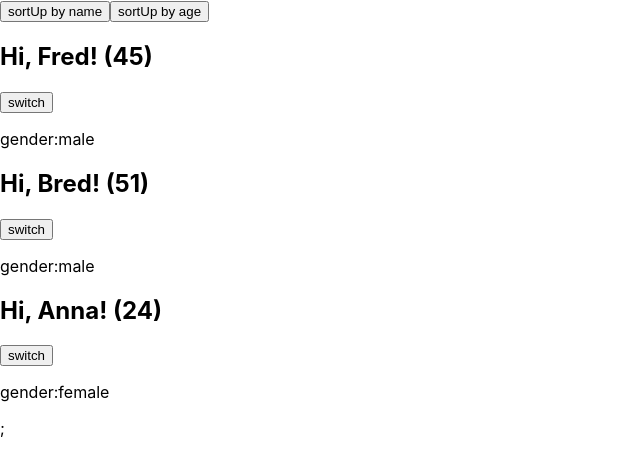
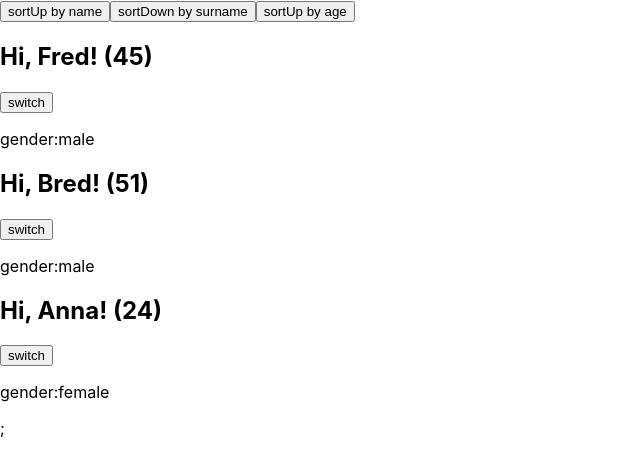
Before and after one commit to MartaPipan/react-10-06-2024, a React (Create React App) app: page / in a window 1280 px wide. Shown: the top 472 px of the page, without its empty margins (0-640 px from the left). Built offline with nearby package versions, Linux system fonts and the light colour scheme.

Commit message:
add sorted by surname

```diff
--- a/src/components/CiaoList/index.jsx
+++ b/src/components/CiaoList/index.jsx
@@ -9,18 +9,21 @@ class CiaoList extends Component {
         {
           id: 6,
           name: "Fred",
+          surname:'Gray',
           age: 45,
           isMale: true,
         },
         {
           id: 2,
           name: "Bred",
+          surname:'Pit',
           age: 51,
           isMale: true,
         },
         {
           id: 23,
           name: "Anna",
+          surname:'Fer',
           age: 24,
           isMale: false,
         },
@@ -48,6 +51,23 @@ class CiaoList extends Component {
       isUpSortByName:!isUpSortByName,
     })
   }
+   sortUsersBySurname = () => {
+    const { users, isUpSortBySurname } = this.state;
+    this.setState({
+      users: users.toSorted((userA, userB) => {
+        const userSurnameA = userA.surname.toUpperCase(); // ignore upper and lowercase
+        const userSurnameB = userB.surname.toUpperCase(); // ignore upper and lowercase
+        if (userSurnameA < userSurnameB) {
+          return isUpSortBySurname?-1:1;
+        }
+        if (userSurnameA > userSurnameB) {
+          return isUpSortBySurname ? 1:-1;
+        }
+        return 0;
+      }),
+      isUpSortBySurname:!isUpSortBySurname,
+    })
+  }
   sortUsersByAge = () => {
     const { users, isUpSortByAge} = this.state; //users - variable
     // поверхнева копія використовується для об'єктів першого порядку
@@ -59,14 +79,15 @@ class CiaoList extends Component {
       isUpSortByAge: !isUpSortByAge,
     });
   };
-  mapUsers = ({ id, name, age, isMale },i) => (
-    <Ciao key={id} name={name} age={age} isMale={isMale} />
+  mapUsers = ({ id, name,surname, age, isMale },i) => (
+    <Ciao key={id} name={name} surname={surname} age={age} isMale={isMale} />
   );
   render() {
-    const { users,isUpSortByAge,isUpSortByName} = this.state;
+    const { users,isUpSortByAge,isUpSortByName,isUpSortBySurname} = this.state;
     return (
       <>
-        <button onClick={this.sortUsersByName}>sort{isUpSortByName?'Up':'Down'} by name</button>
+        <button onClick={this.sortUsersByName}>sort{isUpSortByName ? 'Up' : 'Down'} by name</button>
+        <button onClick={this.sortUsersBySurname}>sort{isUpSortBySurname?'Up':'Down'} by surname</button>
         <button onClick={this.sortUsersByAge}>sort{isUpSortByAge?'Up':'Down'} by age</button>
         <section>{users.map(this.mapUsers)}</section>;
       </>
```
